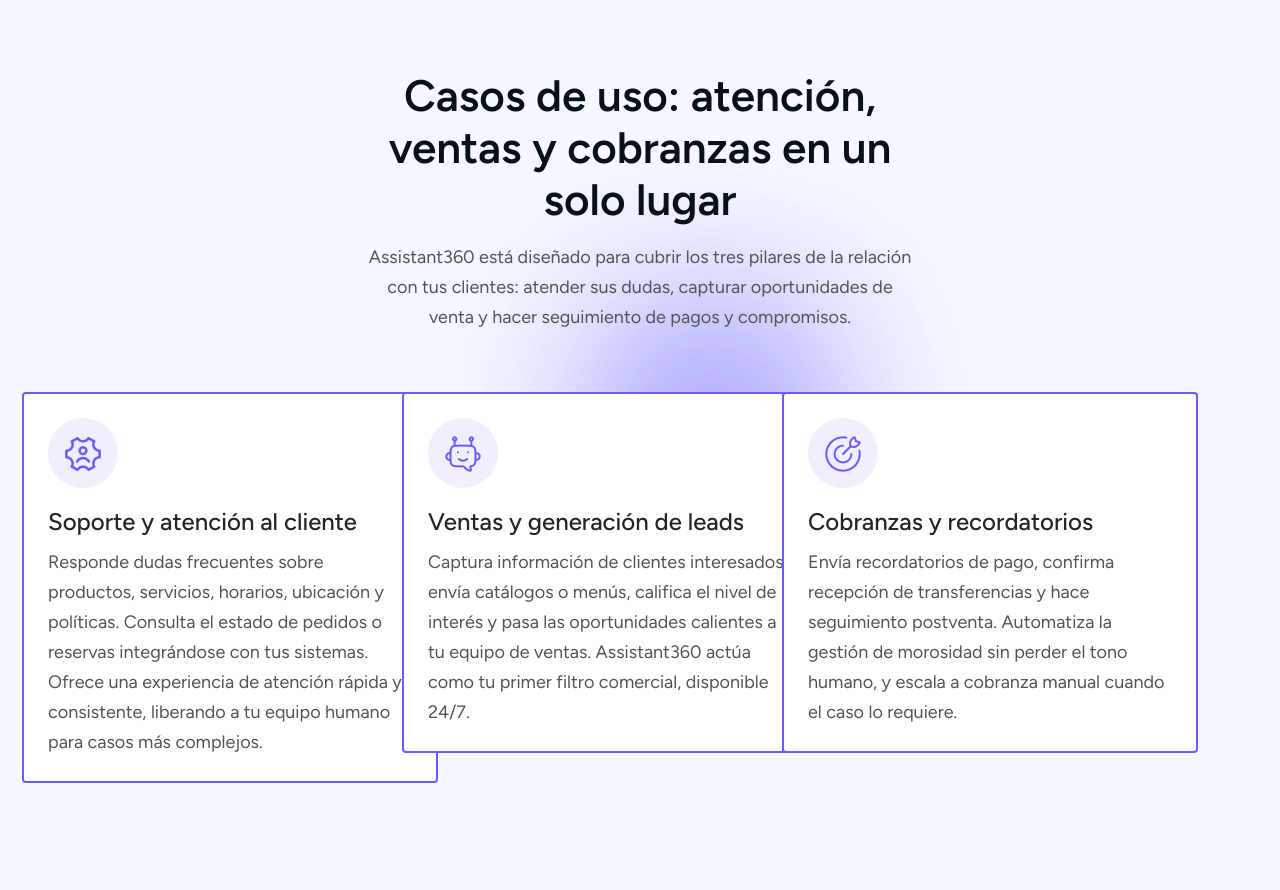
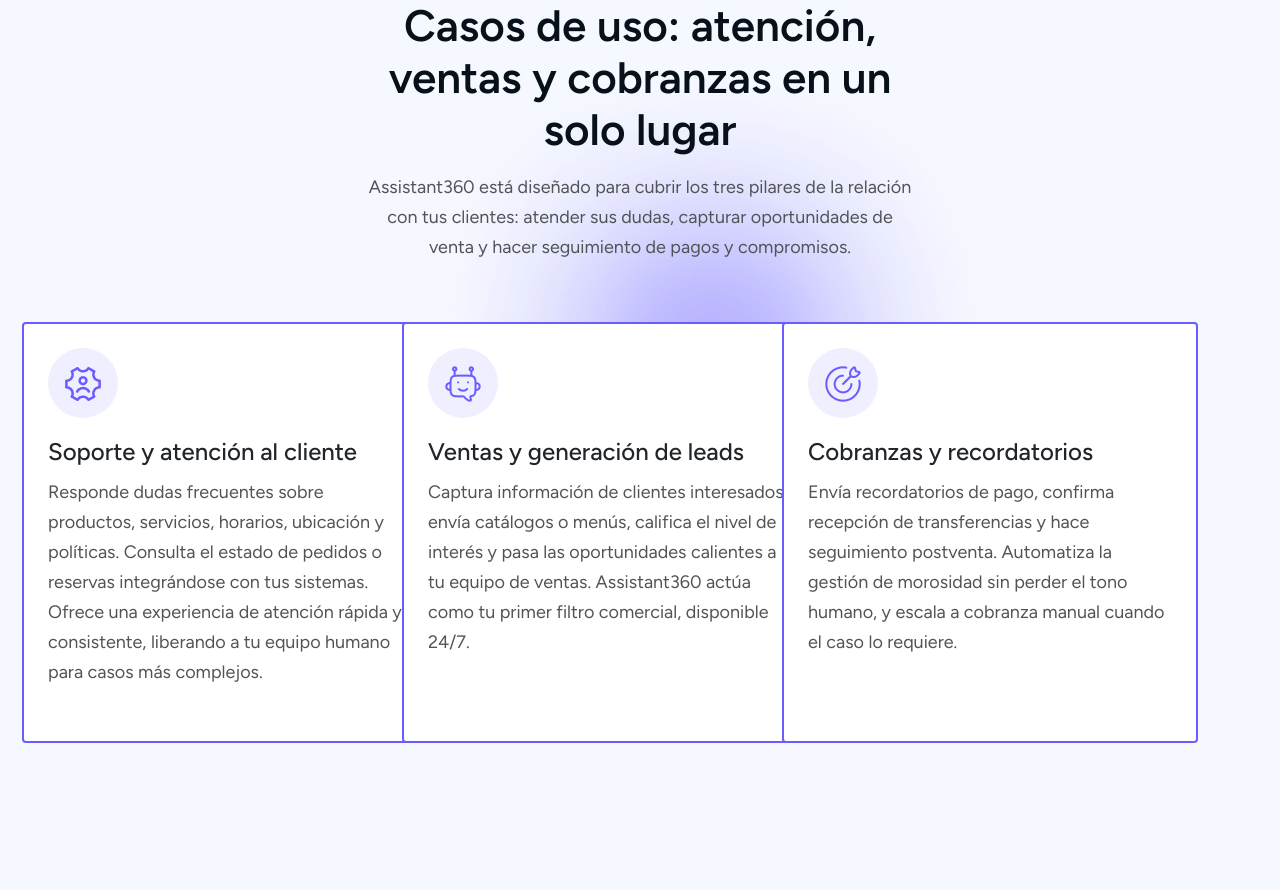
Before and after one commit to updatedlinux/arsysintela-web, a Flask app: page /solutions/assistant360 in a window 1280 px wide. Shown: the part 1837-2727 px from the top of the page. Run offline with Flask 2, Linux system fonts and the light colour scheme; some libraries are stand-ins or nearby versions.

Commit message:
assistant360 fixes

```diff
--- a/apps/templates/pages/assistant360.html
+++ b/apps/templates/pages/assistant360.html
@@ -21,12 +21,16 @@
     <div class="row align-items-center">
       <div class="col-lg-6">
         <div class="main-headding">
-          <h1>Assistant360 – Agentes de IA para atención, ventas y cobranzas</h1>
+          <h1>Assistant360 – Agentes de IA para tu negocio</h1>
+          <p class="lead">
+            Automatiza la atención, las ventas y las cobranzas en WhatsApp y en tu sitio web
+            con agentes de IA entrenados en la realidad de tu negocio.
+          </p>
           <p>
             Assistant360 es la plataforma de Agentes de IA de Arsys Intela, diseñada para que tu
-            negocio pueda atender clientes 24/7 en WhatsApp y en tu sitio web. Más allá de responder
-            preguntas frecuentes, nuestros agentes ejecutan acciones, califican oportunidades y
-            escalan a humanos cuando hace falta, todo desde un panel centralizado.
+            negocio pueda atender clientes 24/7. Más allá de responder preguntas frecuentes, nuestros
+            agentes ejecutan acciones, califican oportunidades y escalan a humanos cuando hace falta,
+            todo desde un panel centralizado.
           </p>
 
           <div class="space30"></div>
@@ -112,14 +116,14 @@
 
     <div class="space30"></div>
     <div class="row">
-      <div class="col-lg-4 col-md-6">
-        <div class="about-page-boxs">
-          <div class="single-box">
+      <div class="col-lg-4 col-md-6 d-flex">
+        <div class="about-page-boxs h-100 w-100">
+          <div class="single-box h-100 d-flex flex-column">
             <div class="icon">
               <img src="{{ config.ASSETS_ROOT }}/img/icons/about-page-sec-icon1.png" alt="">
             </div>
             <div class="space20"></div>
-            <div class="headding2">
+            <div class="headding2 flex-grow-1">
               <h4>Soporte y atención al cliente</h4>
               <div class="space10"></div>
               <p>
@@ -133,14 +137,14 @@
         </div>
       </div>
 
-      <div class="col-lg-4 col-md-6">
-        <div class="about-page-boxs">
-          <div class="single-box">
+      <div class="col-lg-4 col-md-6 d-flex">
+        <div class="about-page-boxs h-100 w-100">
+          <div class="single-box h-100 d-flex flex-column">
             <div class="icon">
               <img src="{{ config.ASSETS_ROOT }}/img/icons/about-page-sec-icon2.png" alt="">
             </div>
             <div class="space20"></div>
-            <div class="headding2">
+            <div class="headding2 flex-grow-1">
               <h4>Ventas y generación de leads</h4>
               <div class="space10"></div>
               <p>
@@ -153,14 +157,14 @@
         </div>
       </div>
 
-      <div class="col-lg-4 col-md-6">
-        <div class="about-page-boxs">
-          <div class="single-box">
+      <div class="col-lg-4 col-md-6 d-flex">
+        <div class="about-page-boxs h-100 w-100">
+          <div class="single-box h-100 d-flex flex-column">
             <div class="icon">
               <img src="{{ config.ASSETS_ROOT }}/img/icons/about-page-sec-icon3.png" alt="">
             </div>
             <div class="space20"></div>
-            <div class="headding2">
+            <div class="headding2 flex-grow-1">
               <h4>Cobranzas y recordatorios</h4>
               <div class="space10"></div>
               <p>
```
